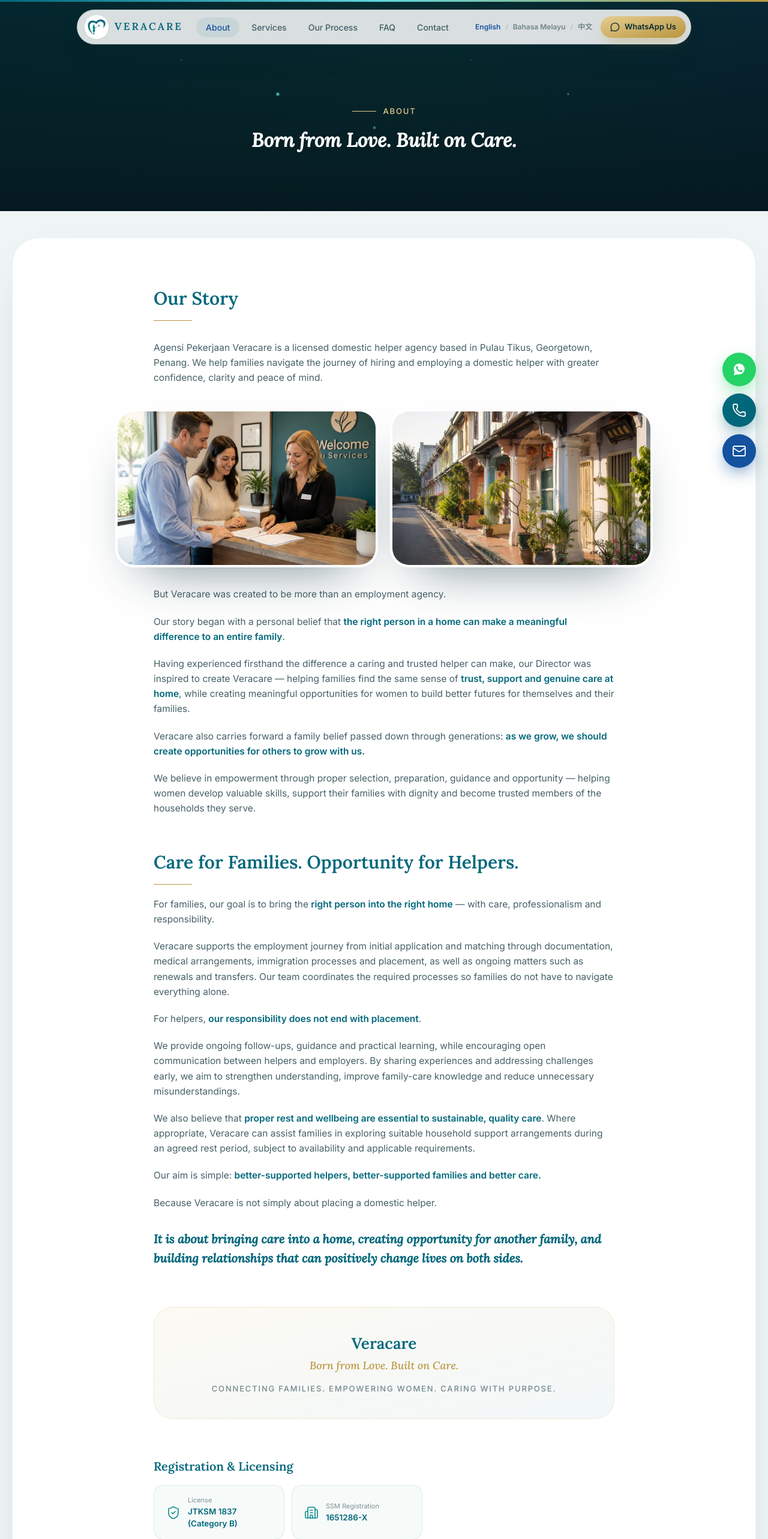
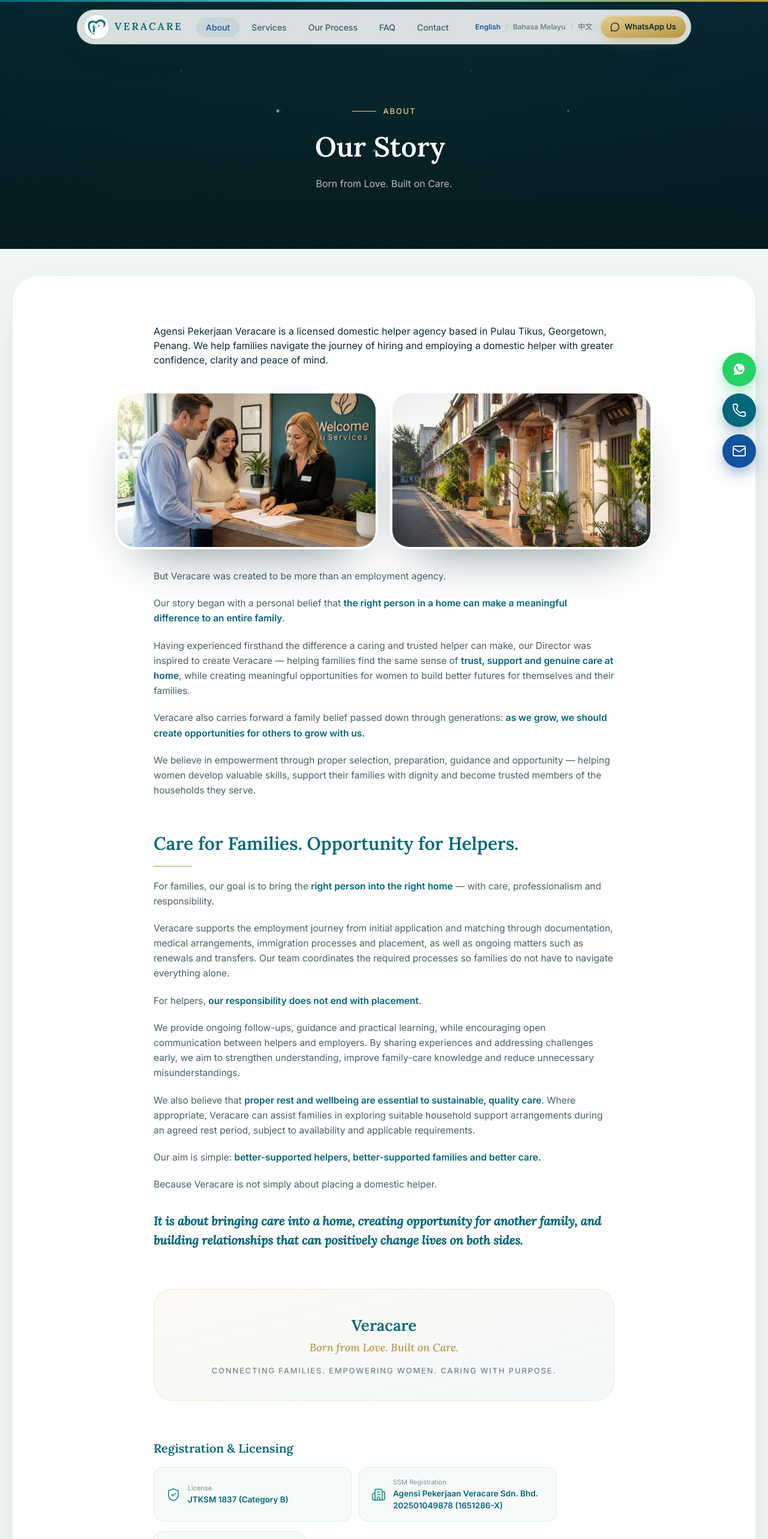
Before and after one commit to apveracare/veracare-site, a React (Vite) app: page /about in a window 1280 px wide. Shown: the top 2566 px of the page at 60% size. Built offline with nearby package versions, Linux system fonts and the light colour scheme.

Commit message:
Move Our Story to About banner; update SSM company name and footer legal name

```diff
--- a/src/assets/dict.json
+++ b/src/assets/dict.json
@@ -25,7 +25,7 @@
 "jtksm_label": "License",
 "jtksm_value": "JTKSM 1837 (Category B)",
 "ssm_label": "SSM Registration",
-"ssm_value": "1651286-X",
+"ssm_value": "Agensi Pekerjaan Veracare Sdn. Bhd. 202501049878 (1651286-X)",
 "address_label": "Office Address"
 },
 "services_preview": {
@@ -573,7 +573,7 @@
 "jtksm_label": "Lesen",
 "jtksm_value": "JTKSM 1837 (Category B)",
 "ssm_label": "Pendaftaran SSM",
-"ssm_value": "1651286-X",
+"ssm_value": "Agensi Pekerjaan Veracare Sdn. Bhd. 202501049878 (1651286-X)",
 "address_label": "Alamat Pejabat"
 },
 "services_preview": {
@@ -1121,7 +1121,7 @@
 "jtksm_label": "执照",
 "jtksm_value": "JTKSM 1837 (Category B)",
 "ssm_label": "SSM 注册号",
-"ssm_value": "1651286-X",
+"ssm_value": "Agensi Pekerjaan Veracare Sdn. Bhd. 202501049878 (1651286-X)",
 "address_label": "办公室地址"
 },
 "services_preview": {
--- a/src/pages/AboutPage.tsx
+++ b/src/pages/AboutPage.tsx
@@ -12,7 +12,7 @@
     <div className="min-h-screen">
       <Navbar />
       <main>
-        <PageHeader eyebrow={d.nav.about} sub={d.about.tagline} />
+        <PageHeader eyebrow={d.nav.about} title={d.about.story_heading} sub={d.about.tagline} />
         <div className="pt-6">
           <AboutSection />
         </div>
--- a/src/sections/AboutSection.tsx
+++ b/src/sections/AboutSection.tsx
@@ -34,16 +34,10 @@
   return (
     <SectionShell id="about">
       <div className="px-6 py-16 sm:px-12 sm:py-20">
-        {/* intro — the tagline already appears in the page banner */}
+        {/* intro — "Our Story" heading and tagline appear in the page banner */}
         <div className="mx-auto max-w-3xl">
           <FadeUp>
-            <h2 className="font-serif-display text-[26px] leading-snug font-semibold text-[var(--deep-teal)] sm:text-[30px]">
-              {d.about.story_heading}
-            </h2>
-            <span className="mt-4 block h-px w-16 bg-[var(--gold)]" />
-          </FadeUp>
-          <FadeUp delay={0.06}>
-            <Rich segs={intro} className={`mt-8 text-left ${P}`} />
+            <Rich segs={intro} className="text-left" />
           </FadeUp>
         </div>
 
@@ -110,7 +104,7 @@
             <h3 className="font-serif-display text-[20px] font-semibold text-[var(--deep-teal)]">
               {d.about.license_heading}
             </h3>
-            <div className="mt-4 grid max-w-md grid-cols-1 gap-3 sm:grid-cols-2">
+            <div className="mt-4 grid max-w-2xl grid-cols-1 gap-3 sm:grid-cols-2">
               <div className="flex items-center gap-3 rounded-2xl border border-[rgba(1,103,123,0.1)] bg-[var(--paper)] px-5 py-4">
                 <ShieldCheck className="h-6 w-6 flex-shrink-0 text-[var(--teal)]" strokeWidth={1.6} />
                 <div>
--- a/src/sections/SiteFooter.tsx
+++ b/src/sections/SiteFooter.tsx
@@ -106,7 +106,9 @@
       </motion.div>
 
       <div className="border-t border-white/10 px-6 py-5 text-center">
-        <p className="text-[12px] text-white/45">© 2026 Agensi Pekerjaan Veracare. {d.footer.rights}</p>
+        <p className="text-[12px] text-white/45">
+          © 2026 Agensi Pekerjaan Veracare Sdn. Bhd. 202501049878 (1651286-X). {d.footer.rights}
+        </p>
         <p className="mt-1 text-[12px] text-white/45">
           Website Designed by{' '}
           <a href="https://www.wdigital.au" target="_blank" rel="noopener noreferrer" className="text-[var(--cyan)] hover:underline">
```
